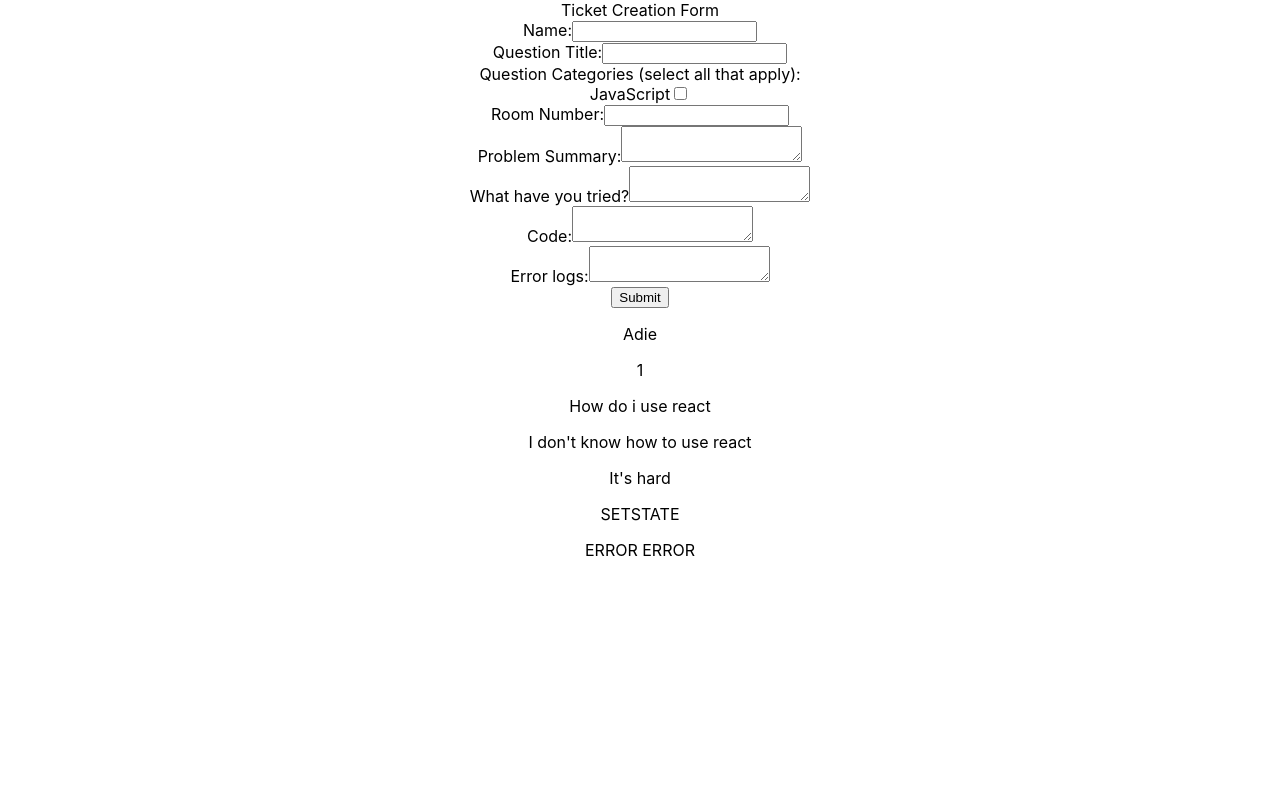
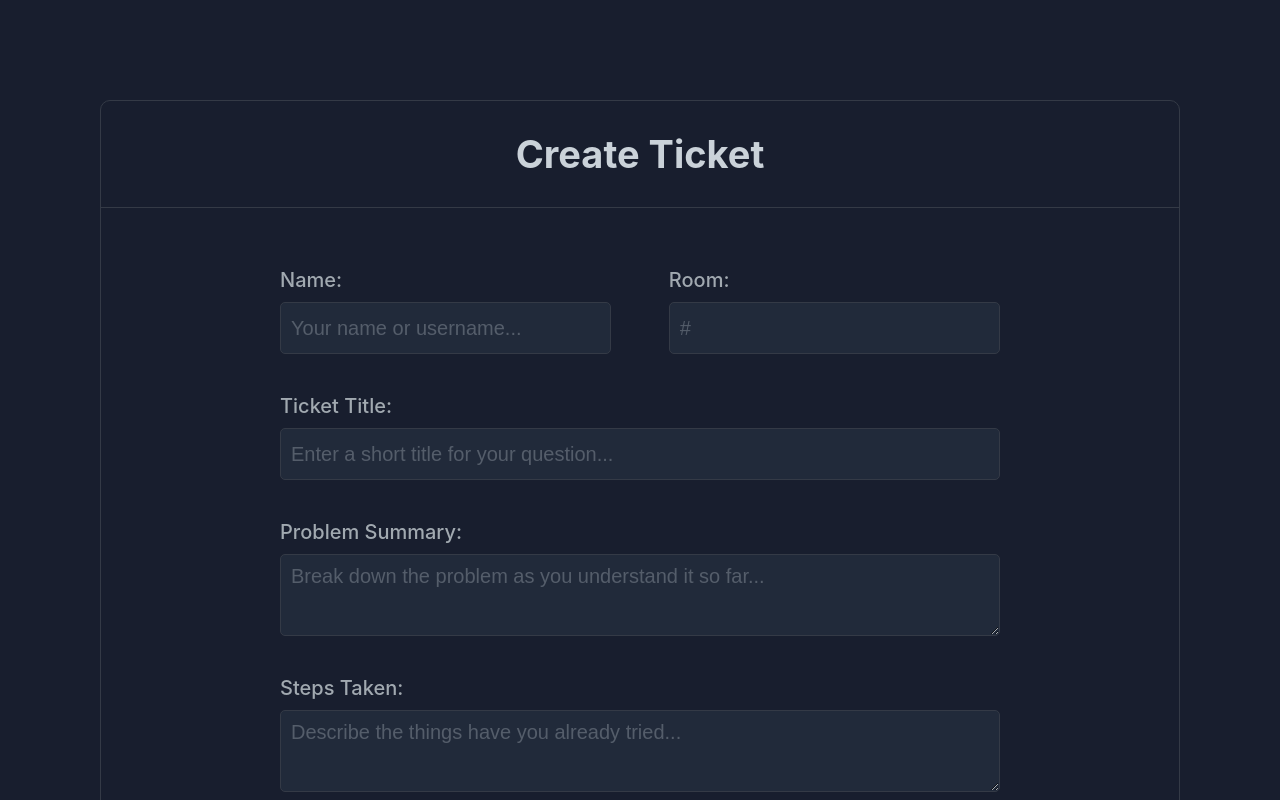
Before and after one commit to callum-cheshire/Week_9_Project-Frontend-Just-The-Ticket, a React (Create React App) app in the folder just-the-ticket/: page / in a window 1280 px wide. Shown: the top 800 px of the page. Built offline with nearby package versions, Linux system fonts and the light colour scheme; no server answers.

Commit message:
Styling form

```diff
--- a/just-the-ticket/src/Components/App.css
+++ b/just-the-ticket/src/Components/App.css
@@ -1,4 +1,4 @@
-.App {
+/* .App {
   text-align: center;
 }
 
@@ -35,4 +35,4 @@
   to {
     transform: rotate(360deg);
   }
-}
+} */
--- a/just-the-ticket/src/Components/App.js
+++ b/just-the-ticket/src/Components/App.js
@@ -73,32 +73,50 @@ function App() {
 
   return (
     <div className="App">
-      <header>
-        Ticket Creation Form
-      </header>
-
-      <form className="form-wrapper" >
-        <div className="input-wrapper">
+      <div className="create-ticket-container">
+        <div className="form-header-container">
+          <h2 className="form-header">Create Ticket</h2>
+        </div>
+        <form className="form-container" >
+          <div className="name-room-container">
+            <div className="name-input-container">
               <label htmlFor="name">Name:</label>
               <input
+                type="text"
                 className="input"
-            type="text"
+                autoComplete="off"
+                placeholder="Your name or username..."
                 name="name"
                 onChange={(e) => setName(e.target.value)}
                 />
             </div>
-        <div className="input-wrapper">
-          <label htmlFor="question">Question Title:</label>
+            <div className="room-input-container">
+              <label htmlFor="room-number">Room:</label>
               <input
+                type="number"
                 className="input"
+                placeholder="#"
+                min="0"
+                autoComplete="off"
+                name="room-number"
+                onChange={(e) => setRoomNumber(e.target.value)}
+                />
+            </div>
+          </div>
+          <div className="input-container">
+            <label htmlFor="question">Ticket Title:</label>
+            <input
               type="text"
+              className="input"
+              placeholder="Enter a short title for your question..."
+              autoComplete="off"
               name="question"
               onChange={(e) => setQuestion(e.target.value)}
               />
           </div>
-        <div className="input-wrapper">
+          {/* <div className="input-container">
             <label htmlFor="categories">Question Categories (select all that apply):</label>
-          <div className="category-wrapper" name="categories">
+            <div className="category-container" name="categories">
             <label htmlFor="javascript">JavaScript</label>
               <input
                 className="input"
@@ -108,48 +126,47 @@ function App() {
                 onChange={jsCatOnChange}
                 />
               </div>
-        </div>
-        <div className="input-wrapper">
-          <label htmlFor="room-number">Room Number:</label>
-          <input
-            className="input"
-            type="number"
-            name="room-number"
-            onChange={(e) => setRoomNumber(e.target.value)}
-            />
-        </div>
-        <div className="input-wrapper">
+          </div> */}
+          <div className="input-container">
             <label htmlFor="problem">Problem Summary:</label>
             <textarea
-            className="input"
               type="text"
+              className="area-input"
+              autoComplete="off"
+              placeholder="Break down the problem as you understand it so far..."
               name="problem"
               onChange={(e) => setProblem(e.target.value)}
               />
           </div>
-        <div className="input-wrapper">
-          <label htmlFor="description">What have you tried?</label>
+          <div className="input-container">
+            <label htmlFor="description">Steps Taken:</label>
             <textarea
-            className="input"
               type="text"
+              className="area-input"
+              autoComplete="off"
+              placeholder="Describe the things have you already tried..."
               name="description"
               onChange={(e) => setDescription(e.target.value)}
               />
           </div>
-        <div className="input-wrapper">
+          <div className="input-container">
             <label htmlFor="code">Code:</label>
             <textarea
-            className="input"
               type="text"
+              className="area-input monospace-input"
+              autoComplete="off"
+              placeholder="Paste some of your code to help provide context..."
               name="code"
               onChange={(e) => setCode(e.target.value)}
               />
           </div>
-        <div className="input-wrapper">
-          <label htmlFor="error-logs">Error logs:</label>
+          <div className="input-container">
+            <label htmlFor="error-logs">Error Logs:</label>
             <textarea
-            className="input"
               type="text"
+              className="area-input monospace-input"
+              autoComplete="off"
+              placeholder="Paste any error logs you have recieved here..."
               name="error-logs"
               onChange={(e) => setErrorLog(e.target.value)}
               />
@@ -157,7 +174,8 @@ function App() {
 
           <button className="submit-button" type="submit" onClick={handleSubmit}>Submit</button>
         </form>
-
+      </div>
+      <div className="test-container">
         {ticketList.map((ticket)=> {
           return (
             <div key={ticket.id}>
@@ -173,6 +191,7 @@ function App() {
           )
         } )}
       </div>
+    </div>
   );
 }
 
--- a/just-the-ticket/src/index.css
+++ b/just-the-ticket/src/index.css
@@ -1,5 +1,66 @@
+/* lightmode */
+/* :root {
+  --primary-background-colour: #F6F8FA;
+  --secondary-background-colour: #ffffff;
+  --primary-text-colour: #414e65;
+  --secondary-text-color: #5d6b84;
+  --primary-button-color: #218636;
+  --primary-button-hover: #2aaf44;
+  --button-font-color: #FFFFFF;
+  --primary-border-color: #D0D7DE;
+  --primary-border-hover: #a9afb7;
+  --header-size: 38px;
+  --main-text-size: 18px;
+  --border-radius: 10px;
+} */
+
+/* darkmode 1 */
+/* :root {
+  --primary-background-colour: #0F1217;
+  --secondary-background-colour: #191c22;
+  --primary-text-colour: #C9D1D9;
+  --secondary-text-color: #8A949E;
+  --primary-button-color: #218636;
+  --primary-button-hover: #2aaf44;
+  --button-font-color: #FFFFFF;
+  --primary-border-color: #343a46;
+  --primary-border-hover: #596377;
+  --header-size: 38px;
+  --main-text-size: 18px;
+  --border-radius: 10px;
+} */
+
+/* darkmode 2 */
+:root {
+  --primary-background-colour: #181E2E;
+  --secondary-background-colour: #212a3a;
+  --primary-text-colour: #cad2d9;
+  --secondary-text-color: #a1a9b0;
+  --primary-button-color: #218636;
+  --primary-button-hover: #2aaf44;
+  --button-font-color: #FFFFFF;
+  --primary-border-color: #343a46;
+  --primary-border-hover: #596377;
+  --header-size: 38px;
+  --main-text-size: 18px;
+  --border-radius: 10px;
+}
+/* --primary-button-color: #1ac488;
+--primary-button-hover: #00FFA5;
+--button-font-color: #181E2E; */
+
+html {
+  display: table;
+  margin: auto;
+}
+
 body {
-  margin: 0;
+  display: table-cell;
+  vertical-align: middle;
+  min-height: 100vh;
+  width: 1080px;
+  background-color: var(--primary-background-colour);
+  color: var(--primary-text-colour);
   font-family: -apple-system, BlinkMacSystemFont, 'Segoe UI', 'Roboto', 'Oxygen',
     'Ubuntu', 'Cantarell', 'Fira Sans', 'Droid Sans', 'Helvetica Neue',
     sans-serif;
@@ -7,7 +68,152 @@ body {
   -moz-osx-font-smoothing: grayscale;
 }
 
-code {
-  font-family: source-code-pro, Menlo, Monaco, Consolas, 'Courier New',
-    monospace;
+.create-ticket-container {
+  border:1px solid var(--primary-border-color);
+  padding: 0px;
+  margin-top: 100px;
+  border-radius: 10px;
 }
+
+.form-header-container {
+  border-bottom:1px solid var(--primary-border-color);
+  /* background-color: var(--secondary-background-colour); */
+  border-top-left-radius: 10px;
+  border-top-right-radius: 10px;
+  padding: 30px;
+}
+
+.form-header {
+  font-size: var(--header-size);
+  text-align: center;
+  margin: 0px;
+}
+
+.form-container {
+  width: 720px;
+  display: flex;
+  flex-direction: column;
+  gap: 40px;
+  margin: auto;
+  padding-top: 60px;
+  padding-bottom: 60px;
+}
+
+label {
+  font-size: 20px;
+  font-weight: 500;
+}
+
+.input-container {
+  width: 100%;
+  display: flex;
+  gap: 10px;
+  flex-direction: column;
+  color: var(--secondary-text-color)
+}
+
+.name-room-container {
+  display: flex;
+  align-items: center;
+  gap: 8%;
+  color: var(--secondary-text-color)
+}
+
+.name-input-container {
+  width: 46%;
+  display: flex;
+  gap: 10px;
+  flex-direction: column;
+}
+
+.room-input-container {
+  width: 46%;
+  display: flex;
+  gap: 10px;
+  flex-direction: column;
+}
+
+.input {
+  background-color: var(--secondary-background-colour);
+  border:1px solid var(--primary-border-color);
+  color: var(--primary-text-colour);
+  font-size: 20px;
+  height: 30px;
+  padding: 10px;
+  border-radius: 5px;
+}
+
+.input::placeholder {
+  opacity: .3;
+  color: var(--primary-text-colour);
+}
+.input:hover {
+  outline: none !important;
+  border:1px solid var(--primary-border-hover);
+  transition: 0.5s;
+}
+
+.input:focus {
+  outline: none !important;
+  border:1px solid var(--primary-border-hover);
+}
+
+.area-input {
+  font-family: sans-serif;
+  background-color: var(--secondary-background-colour);
+  border:1px solid var(--primary-border-color);
+  color: var(--primary-text-colour);
+  font-size: 20px;
+  height: 60px;
+  padding: 10px;
+  border-radius: 5px;
+}
+
+.area-input:hover {
+  outline: none !important;
+  border:1px solid var(--primary-border-hover);
+  transition: 0.5s;
+}
+
+.area-input:focus {
+  outline: none !important;
+  border:1px solid var(--primary-border-hover);
+}
+
+.area-input::placeholder {
+  opacity: .3;
+  color: var(--primary-text-colour);
+  font-family: sans-serif;
+}
+
+.monospace-input {
+  font-family: monospace;
+}
+
+.submit-button {
+  max-width: 150px;
+  height: 50px;
+  padding: 10px 20px 10px 20px;
+  border: 0;
+  background-color: var(--primary-button-color);
+  color: var(--button-font-color);
+  font-size: 20px;
+  font-weight: 700;
+  border-radius: 5px;
+  margin-top: 20px;
+}
+
+.submit-button:hover {
+  cursor: pointer;
+  transition: 0.5s;
+  background-color: var(--primary-button-hover);
+}
+
+textarea {
+  /* will prevent resizing horizontally */
+  resize:vertical;
+}
+
+.test-container {
+  margin-top: 300px;
+}
```
Lines whose indentation alone changed are shown as unchanged.
